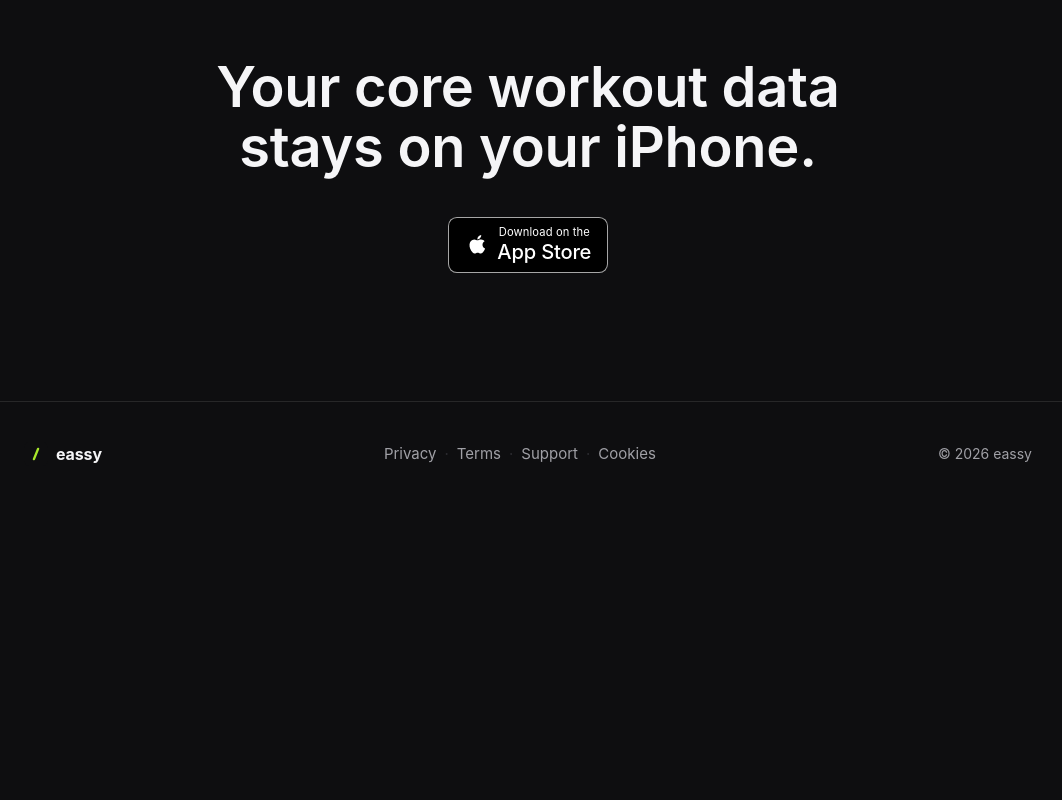
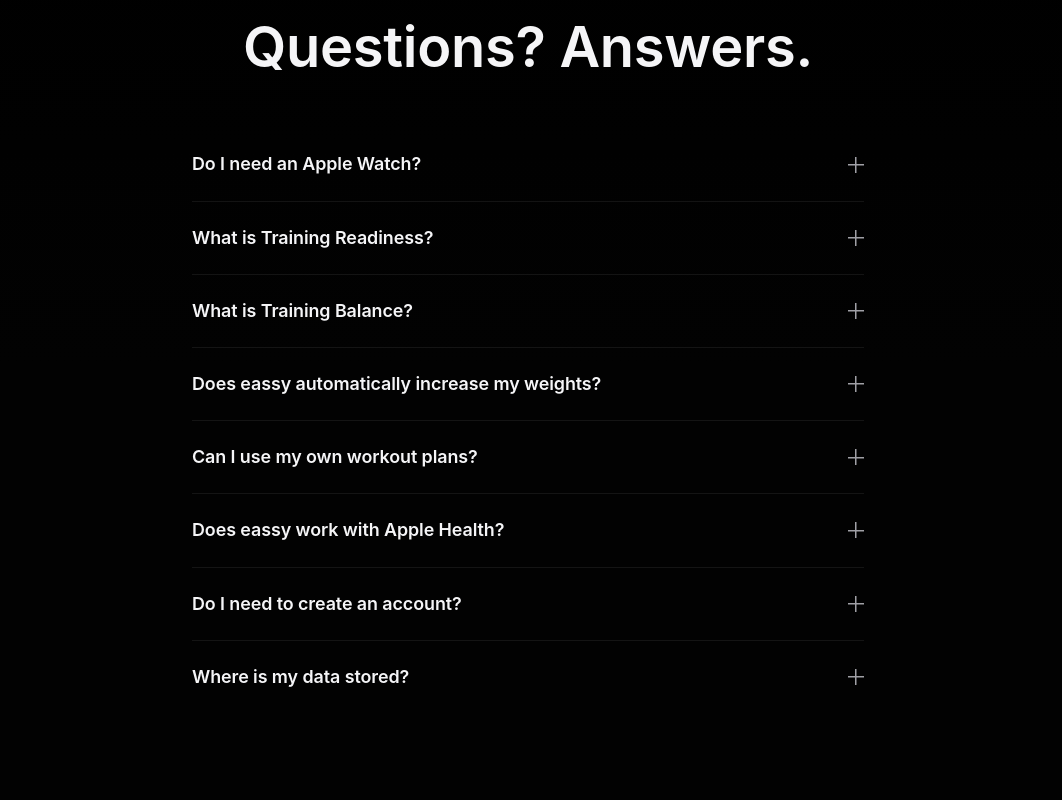
Before and after one commit to Iuriy-Budnikov/eassy-web, a SvelteKit app: page / in a window 1280 px wide. Shown: the part 3300-4100 px from the top of the page, without its empty margins (112-1174 px from the left). Before the commit the page ends 3806 px from the top, so only its background shows below. Built offline with nearby package versions, Linux system fonts and the light colour scheme.

Commit message:
Add an FAQ accordion above the closing block

```diff
--- a/src/app.css
+++ b/src/app.css
@@ -111,6 +111,10 @@
 	--btn-fg: var(--brand-ink);
 	--code-bg: #232328;
 
+	/* Lets `height: auto` participate in transitions — the FAQ accordion relies
+	   on it to animate open without measuring anything in script. */
+	interpolate-size: allow-keywords;
+
 	color-scheme: dark;
 }
 
--- a/src/routes/+page.svelte
+++ b/src/routes/+page.svelte
@@ -5,6 +5,41 @@
 	import PhoneVideo from '$lib/PhoneVideo.svelte';
 	import AppStoreBadge from '$lib/AppStoreBadge.svelte';
 	import { reveal } from '$lib/reveal';
+
+	const faqs = [
+		{
+			q: 'Do I need an Apple Watch?',
+			a: 'No. eassy works fully on iPhone. Apple Watch adds wrist-based workout tracking and keeps your session in sync.'
+		},
+		{
+			q: 'What is Training Readiness?',
+			a: 'A daily score that combines your recent training load, sleep, HRV, and resting heart rate to show how ready you are to train.'
+		},
+		{
+			q: 'What is Training Balance?',
+			a: 'It shows how your recent training load compares with the workload your body has adapted to — helping you see when you’re in a productive range or pushing too hard.'
+		},
+		{
+			q: 'Does eassy automatically increase my weights?',
+			a: 'Smart Progression can suggest small increases in weight or reps based on your previous workouts. You always stay in control.'
+		},
+		{
+			q: 'Can I use my own workout plans?',
+			a: 'Yes. Create your own templates, edit exercises, sets and reps, build supersets, and reuse them whenever you train.'
+		},
+		{
+			q: 'Does eassy work with Apple Health?',
+			a: 'Yes. eassy can import workouts and use permitted health data to power features like Readiness, heart-rate charts, and Training Balance.'
+		},
+		{
+			q: 'Do I need to create an account?',
+			a: 'No. There is no sign-up or account required.'
+		},
+		{
+			q: 'Where is my data stored?',
+			a: 'Your workout and health data stays on your device. eassy does not require cloud storage or an account to work.'
+		}
+	];
 
 	const jsonLd = {
 		'@context': 'https://schema.org',
@@ -123,7 +158,28 @@
 	</div>
 </section>
 
-<!-- 4. Closing -->
+<!-- 4. FAQ — native disclosure rows, so it opens without scripting and stays
+     keyboard-operable. -->
+<section class="faq">
+	<div class="inner" use:reveal>
+		<h2>Questions? Answers.</h2>
+
+		<ul class="faq-list">
+			{#each faqs as item (item.q)}
+				<li>
+					<details name="faq">
+						<summary>
+							<span>{item.q}</span>
+						</summary>
+						<p>{item.a}</p>
+					</details>
+				</li>
+			{/each}
+		</ul>
+	</div>
+</section>
+
+<!-- 5. Closing -->
 <section class="closing">
 	<div class="inner" use:reveal>
 		<h2>Your core workout data stays on your iPhone.</h2>
@@ -179,10 +235,11 @@
 		overflow-x: clip;
 	}
 
-	/* Only the sections carrying a clip get the wash — it is there to sit behind
-	   the phone, so the closing block stays on the flat page background. */
+	/* The wash the clips sit on, shared with the FAQ so the page keeps one
+	   surface treatment; the closing block stays on the flat page background. */
 	.hero,
-	.split {
+	.split,
+	.faq {
 		background-image: var(--fill-gradient);
 		/* A phone at this height needs real air above and below it, or the three
 		   clips read as one continuous column rather than three statements. */
@@ -328,15 +385,135 @@
 		direction: ltr;
 	}
 
-	/* The one rule left on the page: the closing block is a different kind of
-	   thing from the three product sections, so it gets a line above it. */
-	.closing {
-		border-top: 1px solid var(--border);
-	}
-
 	.closing h2 {
 		max-width: 20ch;
 		margin-bottom: var(--space-40);
+	}
+
+	/* FAQ — centred heading over a left-aligned column of disclosure rows. */
+
+	/* Tighter block than the product sections above — a reference list, not a
+	   statement, so it should not eat a whole screen. */
+	.faq {
+		padding-block: clamp(var(--space-56), 7vw, var(--space-96));
+	}
+
+	.faq .inner {
+		max-width: 42rem;
+	}
+
+	.faq h2 {
+		margin-bottom: clamp(var(--space-32), 4vw, var(--space-56));
+	}
+
+	.faq-list {
+		list-style: none;
+		margin: 0;
+		padding: 0;
+		text-align: left;
+	}
+
+	.faq-list li + li {
+		border-top: 1px solid rgb(255 255 255 / 7%);
+	}
+
+	summary {
+		display: flex;
+		align-items: center;
+		justify-content: space-between;
+		gap: var(--space-24);
+		padding-block: clamp(var(--space-20), 2vw, var(--space-24));
+		/* Pull the hit area out to the row edges so the whole strip highlights and
+		   responds to a click, not just the words. */
+		padding-inline: var(--space-12);
+		margin-inline: calc(var(--space-12) * -1);
+		border-radius: var(--radius-500);
+		cursor: pointer;
+		/* A double-click on an accordion header should open it twice, not select
+		   the question text. */
+		user-select: none;
+		transition: background-color 200ms ease, color 200ms ease;
+		font-size: clamp(1.0625rem, 1.4vw, 1.25rem);
+		line-height: 1.35;
+		letter-spacing: -0.005em;
+		font-weight: var(--weight-semibold);
+		color: var(--fg);
+		/* Hide the native triangle in both engines; the marker below replaces it. */
+		list-style: none;
+	}
+
+	summary::-webkit-details-marker {
+		display: none;
+	}
+
+	summary:hover {
+		background: rgb(255 255 255 / 4%);
+	}
+
+	summary:hover::after,
+	details[open] summary::after {
+		color: var(--fg);
+	}
+
+	summary:focus-visible {
+		outline: 2px solid var(--accent);
+		outline-offset: 2px;
+	}
+
+	/* A plus that becomes a close cross when the row is open. Two bars rather
+	   than a glyph, so the rotation lands exactly on 45°. */
+	summary::after {
+		content: '';
+		flex: none;
+		width: 1rem;
+		height: 1rem;
+		background:
+			linear-gradient(currentColor, currentColor) center / 100% 1.5px no-repeat,
+			linear-gradient(currentColor, currentColor) center / 1.5px 100% no-repeat;
+		color: var(--fg-muted);
+		transition: transform 250ms ease, color 200ms ease;
+	}
+
+	details[open] summary::after {
+		transform: rotate(45deg);
+	}
+
+	/* Open/close animation. `::details-content` is the box the browser toggles,
+	   and `interpolate-size` is what lets height animate to and from `auto`
+	   without measuring anything in JS. Browsers without either simply snap open,
+	   which is the current behaviour, so this is purely additive. */
+	details::details-content {
+		height: 0;
+		overflow: hidden;
+		opacity: 0;
+		transition:
+			height 320ms ease,
+			opacity 220ms ease,
+			content-visibility 320ms;
+		transition-behavior: allow-discrete;
+	}
+
+	details[open]::details-content {
+		height: auto;
+		opacity: 1;
+	}
+
+	@media (prefers-reduced-motion: reduce) {
+		summary,
+		summary::after,
+		details::details-content {
+			transition: none;
+		}
+	}
+
+	details p {
+		margin: 0;
+		padding-bottom: clamp(var(--space-16), 2vw, var(--space-24));
+		max-width: 60ch;
+		font-size: clamp(1rem, 1.2vw, 1.0625rem);
+		line-height: 1.55;
+		letter-spacing: -0.01em;
+		color: var(--fg-muted);
 	}
 
 	/* Mobile: one column, media last, and the headline line breaks stop being
```
